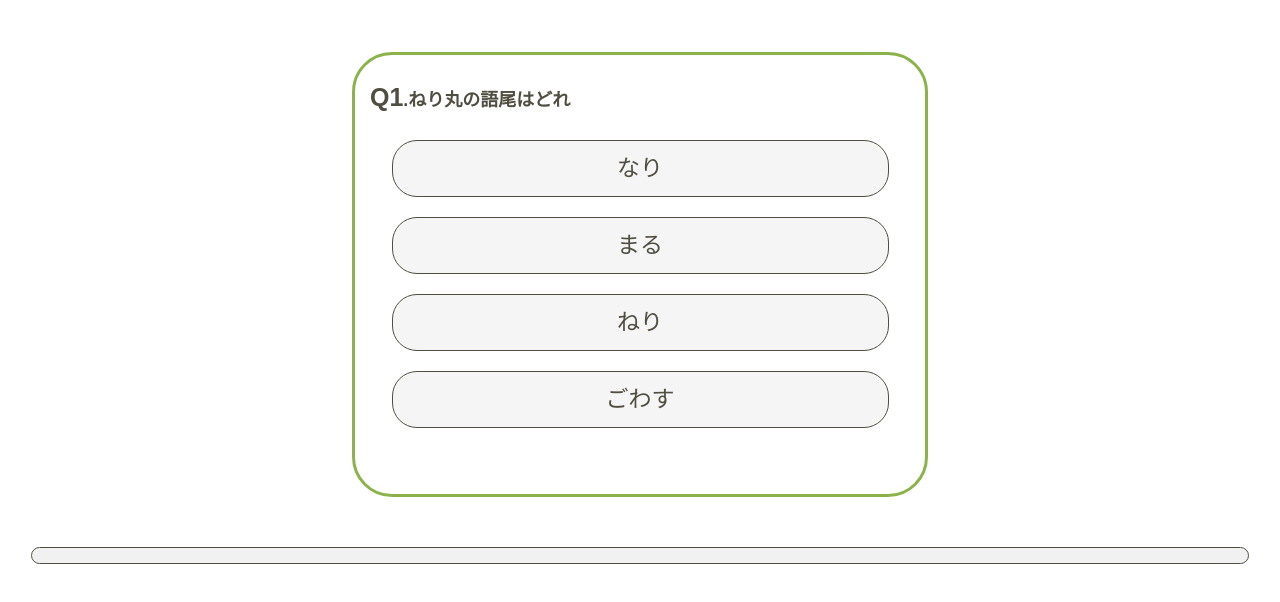
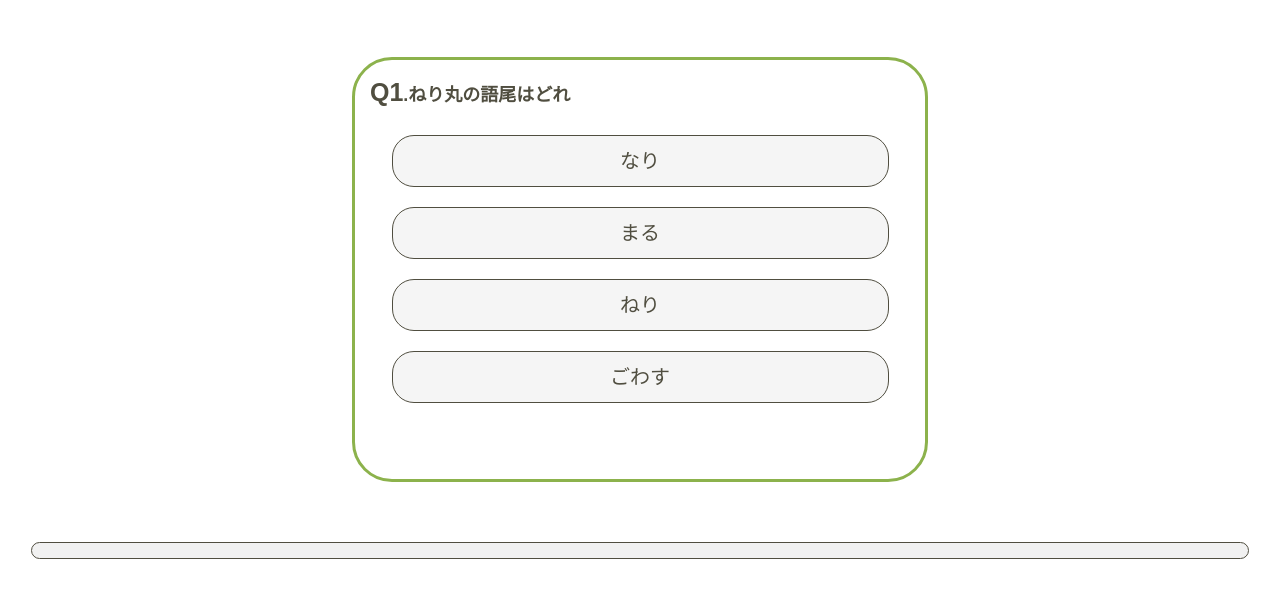
Before and after one commit to senawara/original-web-site, a plain HTML site: page exam.html in a window 1280 px wide. Shown: the part 174-776 px from the top of the page. Drawn offline with nearby package versions, Linux system fonts and the light colour scheme; a web font is replaced by a local one.

Commit message:
complete

```diff
--- a/assets/css/exam.css
+++ b/assets/css/exam.css
@@ -1,3 +1,7 @@
+*{
+    margin: 0;
+    padding: 0;
+}
 main{
     overflow: hidden;
     height: 85vh;
@@ -8,11 +12,6 @@ main{
     box-sizing: border-box;
 }
 
-#examination{
-    margin: 0;
-    padding: 0;
-
-}
 main>h1{
     font-size: 30px;
 }
@@ -32,8 +31,7 @@ main>h1{
     /* 問題のスライドショー */
     display:none;
     width: 75%;
-    padding: 10px;
-    margin-top:10px ;
+    padding: 0px 10px;
     border: 3px solid #8CB24C;
     border-radius: 40px;
 
@@ -64,9 +62,9 @@ main>h1{
     margin: 10px 0px;
     font-family: 'MyCustomFont';
     width: 90%;
-    height: 55px;
-    font-size: 23px;
-    border-radius: 25px;
+    height: 50px;
+    font-size: 20px;
+    border-radius: 22px;
     color:#504E40;
     border: 1px solid #504E40;
     display: flex;
--- a/assets/css/member.css
+++ b/assets/css/member.css
@@ -70,7 +70,7 @@ main{
 #members{
     margin: 30px 0px;
     padding: 20px 5px;
-    background-color: whitesmoke;
+    background-color: rgb(249, 247, 246);
     border: 3px solid rgb(179, 179, 114);
     border-radius: 5px ;
 }
--- a/assets/js/loading.js
+++ b/assets/js/loading.js
@@ -21,6 +21,7 @@ const loadingHTML = `
             animation: spin 2s linear infinite;
         ">
             <img src="./assets/img/nerimaru1.png" style="
+                opacity:0.8;
                 width: 100px;
                 height: 100px;
                 position: absolute;
```
